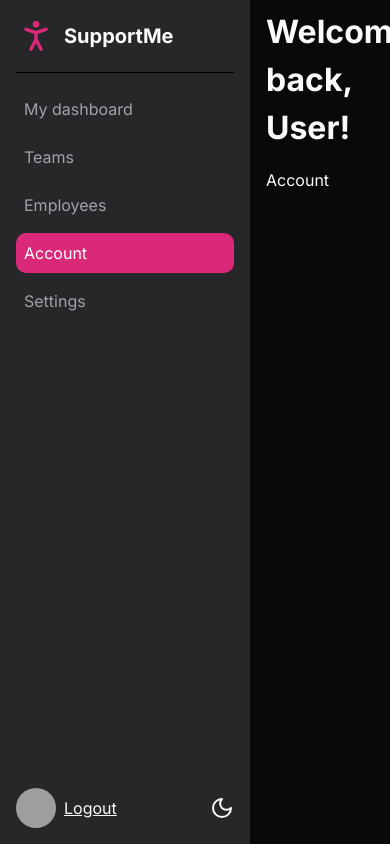
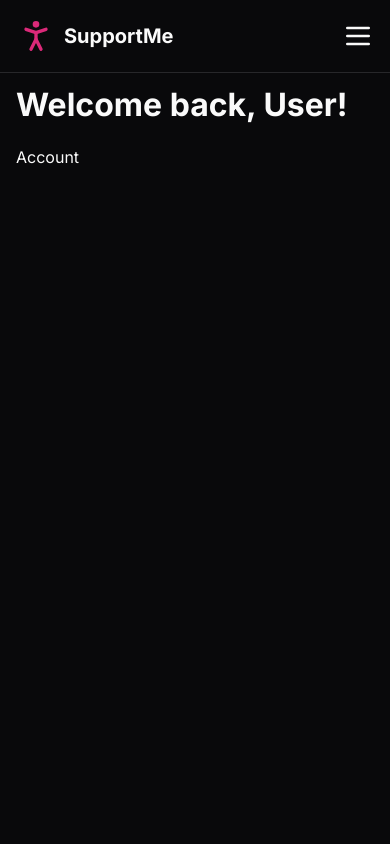
Before and after one commit to denysdev1/nextjs-shadcn-support_me, a Next.js app: page /dashboard/account in a window 390 px wide. Built offline with nearby package versions, Linux system fonts and the light colour scheme; grey boxes are pictures that could not be loaded.

Commit message:
Create mobile menu drawer

```diff
--- a/package.json
+++ b/package.json
@@ -12,6 +12,7 @@
     "@hookform/resolvers": "^3.9.1",
     "@radix-ui/react-avatar": "^1.1.1",
     "@radix-ui/react-checkbox": "^1.1.2",
+    "@radix-ui/react-dialog": "^1.1.2",
     "@radix-ui/react-label": "^2.1.0",
     "@radix-ui/react-popover": "^1.1.2",
     "@radix-ui/react-select": "^2.1.2",
@@ -30,6 +31,7 @@
     "recharts": "^2.14.1",
     "tailwind-merge": "^2.5.5",
     "tailwindcss-animate": "^1.0.7",
+    "vaul": "^1.1.1",
     "zod": "^3.23.8"
   },
   "devDependencies": {
--- a/src/app/dashboard/components/MainMenu.tsx
+++ b/src/app/dashboard/components/MainMenu.tsx
@@ -3,6 +3,7 @@ import MenuItem from './MenuItem';
 import MenuTitle from './MenuTItle';
 import Link from 'next/link';
 import { ThemeToggle } from '@/components/ui/theme-toggle';
+import { cn } from '@/lib/utils';
 
 const menuItems = [
   { href: '', title: 'My dashboard' },
@@ -12,13 +13,18 @@ const menuItems = [
   { href: '/settings', title: 'Settings' },
 ];
 
-const MainMenu = () => {
+const MainMenu = ({ className }: { className?: string }) => {
   return (
-    <nav className='bg-muted h-full overflow-auto p-4 flex flex-col'>
-      <header className='border-b dark:border-b-black border-b-zinc-300 pb-4'>
+    <nav
+      className={cn(
+        'md:bg-muted h-full overflow-auto p-4 flex flex-col',
+        className
+      )}
+    >
+      <header className='border-b dark:border-b-black border-b-zinc-300 pb-4 md:block hidden'>
         <MenuTitle />
       </header>
-      <div className='flex flex-col gap-2 py-4 grow'>
+      <div className='flex flex-col gap-2 py-4 md:grow'>
         {menuItems.map((item) => (
           <MenuItem key={item.href} href={item.href}>
             {item.title}
--- a/src/app/dashboard/components/MenuItem.tsx
+++ b/src/app/dashboard/components/MenuItem.tsx
@@ -1,8 +1,10 @@
 'use client';
 
+import { DrawerContext } from '@/components/ui/drawer';
 import { cn } from '@/lib/utils';
 import Link from 'next/link';
 import { usePathname } from 'next/navigation';
+import { useContext } from 'react';
 
 const MenuItem = ({
   href,
@@ -11,6 +13,7 @@ const MenuItem = ({
   href: string;
   children: React.ReactNode;
 }) => {
+  const { onClose } = useContext(DrawerContext);
   const pathname = usePathname();
   const isActive = pathname === `/dashboard${href}`;
 
@@ -23,7 +26,11 @@ const MenuItem = ({
           : ''
       )}
     >
-      <Link className='w-full block' href={`/dashboard${href}`}>
+      <Link
+        className='w-full block'
+        href={`/dashboard${href}`}
+        onClick={onClose}
+      >
         {children}
       </Link>
     </div>
--- a/src/app/dashboard/layout.tsx
+++ b/src/app/dashboard/layout.tsx
@@ -1,9 +1,37 @@
+'use client';
+
+import { MenuIcon } from 'lucide-react';
 import MainMenu from './components/MainMenu';
+import MenuTitle from './components/MenuTItle';
+import { Drawer, DrawerContent, DrawerTrigger } from '@/components/ui/drawer';
+import { useMediaQuery } from '@/hooks/useMediaQuery';
+import React from 'react';
 
 const DashboardLayout = ({ children }: { children: React.ReactNode }) => {
+  const isDesktop = useMediaQuery('(min-width: 768px)');
+  const [isOpen, setIsOpen] = React.useState(false);
+
   return (
-    <div className='grid grid-cols-[250px_1fr] min-h-screen'>
-      <MainMenu />
+    <div className='md:grid md:grid-cols-[250px_1fr] min-h-screen'>
+      <MainMenu className='hidden md:flex' />
+      <div className='p-4 flex justify-between items-center sticky top-0 left-0 bg-background md:hidden border-b border-border'>
+        <MenuTitle />
+        {isDesktop ? null : (
+          <Drawer
+            open={isOpen}
+            onClose={() => setIsOpen(false)}
+            onOpenChange={setIsOpen}
+            direction='right'
+          >
+            <DrawerTrigger>
+              <MenuIcon className='h-8 w-8' />
+            </DrawerTrigger>
+            <DrawerContent>
+              <MainMenu className='flex' />
+            </DrawerContent>
+          </Drawer>
+        )}
+      </div>
       <div className='overflow-auto py-2 px-4'>
         <h1 className='mb-4'>Welcome back, User!</h1>
         {children}
--- /dev/null
+++ b/src/components/ui/drawer.tsx
@@ -0,0 +1,135 @@
+'use client';
+
+import * as React from 'react';
+import { Drawer as DrawerPrimitive } from 'vaul';
+
+import { cn } from '@/lib/utils';
+
+export const DrawerContext = React.createContext<{
+  direction?: 'top' | 'right' | 'bottom' | 'left';
+  onClose?: () => void;
+}>({});
+
+const Drawer = ({
+  shouldScaleBackground = true,
+  ...props
+}: React.ComponentProps<typeof DrawerPrimitive.Root>) => (
+  <DrawerContext.Provider
+    value={{ direction: props.direction, onClose: props.onClose }}
+  >
+    <DrawerPrimitive.Root
+      shouldScaleBackground={shouldScaleBackground}
+      {...props}
+    />
+  </DrawerContext.Provider>
+);
+Drawer.displayName = 'Drawer';
+
+const DrawerTrigger = DrawerPrimitive.Trigger;
+
+const DrawerPortal = DrawerPrimitive.Portal;
+
+const DrawerClose = DrawerPrimitive.Close;
+
+const DrawerOverlay = React.forwardRef<
+  React.ElementRef<typeof DrawerPrimitive.Overlay>,
+  React.ComponentPropsWithoutRef<typeof DrawerPrimitive.Overlay>
+>(({ className, ...props }, ref) => (
+  <DrawerPrimitive.Overlay
+    ref={ref}
+    className={cn('fixed inset-0 z-50 bg-black/80', className)}
+    {...props}
+  />
+));
+DrawerOverlay.displayName = DrawerPrimitive.Overlay.displayName;
+
+const DrawerContent = React.forwardRef<
+  React.ElementRef<typeof DrawerPrimitive.Content>,
+  React.ComponentPropsWithoutRef<typeof DrawerPrimitive.Content>
+>(({ className, children, ...props }, ref) => {
+  const { direction } = React.useContext(DrawerContext);
+
+  return (
+    <DrawerPortal>
+      <DrawerOverlay />
+      <DrawerPrimitive.Content
+        ref={ref}
+        className={cn(
+          'fixed z-50 flex h-auto flex-col rounded-t-[10px] border bg-background',
+          (!direction || direction === 'bottom') && 'inset-x-0 bottom-0 mt-24',
+          direction === 'right' && 'right-0 w-screen max-w-md top-0 h-full',
+          className
+        )}
+        {...props}
+      >
+        {!direction || direction === 'bottom' ? (
+          <div className='mx-auto mt-4 h-2 w-[100px] rounded-full bg-muted' />
+        ) : null}
+        {children}
+      </DrawerPrimitive.Content>
+    </DrawerPortal>
+  );
+});
+DrawerContent.displayName = 'DrawerContent';
+
+const DrawerHeader = ({
+  className,
+  ...props
+}: React.HTMLAttributes<HTMLDivElement>) => (
+  <div
+    className={cn('grid gap-1.5 p-4 text-center sm:text-left', className)}
+    {...props}
+  />
+);
+DrawerHeader.displayName = 'DrawerHeader';
+
+const DrawerFooter = ({
+  className,
+  ...props
+}: React.HTMLAttributes<HTMLDivElement>) => (
+  <div
+    className={cn('mt-auto flex flex-col gap-2 p-4', className)}
+    {...props}
+  />
+);
+DrawerFooter.displayName = 'DrawerFooter';
+
+const DrawerTitle = React.forwardRef<
+  React.ElementRef<typeof DrawerPrimitive.Title>,
+  React.ComponentPropsWithoutRef<typeof DrawerPrimitive.Title>
+>(({ className, ...props }, ref) => (
+  <DrawerPrimitive.Title
+    ref={ref}
+    className={cn(
+      'text-lg font-semibold leading-none tracking-tight',
+      className
+    )}
+    {...props}
+  />
+));
+DrawerTitle.displayName = DrawerPrimitive.Title.displayName;
+
+const DrawerDescription = React.forwardRef<
+  React.ElementRef<typeof DrawerPrimitive.Description>,
+  React.ComponentPropsWithoutRef<typeof DrawerPrimitive.Description>
+>(({ className, ...props }, ref) => (
+  <DrawerPrimitive.Description
+    ref={ref}
+    className={cn('text-sm text-muted-foreground', className)}
+    {...props}
+  />
+));
+DrawerDescription.displayName = DrawerPrimitive.Description.displayName;
+
+export {
+  Drawer,
+  DrawerPortal,
+  DrawerOverlay,
+  DrawerTrigger,
+  DrawerClose,
+  DrawerContent,
+  DrawerHeader,
+  DrawerFooter,
+  DrawerTitle,
+  DrawerDescription,
+};
--- /dev/null
+++ b/src/hooks/useMediaQuery.ts
@@ -0,0 +1,19 @@
+import * as React from 'react';
+
+export function useMediaQuery(query: string) {
+  const [value, setValue] = React.useState(false);
+
+  React.useEffect(() => {
+    function onChange(event: MediaQueryListEvent) {
+      setValue(event.matches);
+    }
+
+    const result = matchMedia(query);
+    result.addEventListener('change', onChange);
+    setValue(result.matches);
+
+    return () => result.removeEventListener('change', onChange);
+  }, [query]);
+
+  return value;
+}
```
Also changed, not shown: 1 other file (tests, documents, lock files or other folders).
